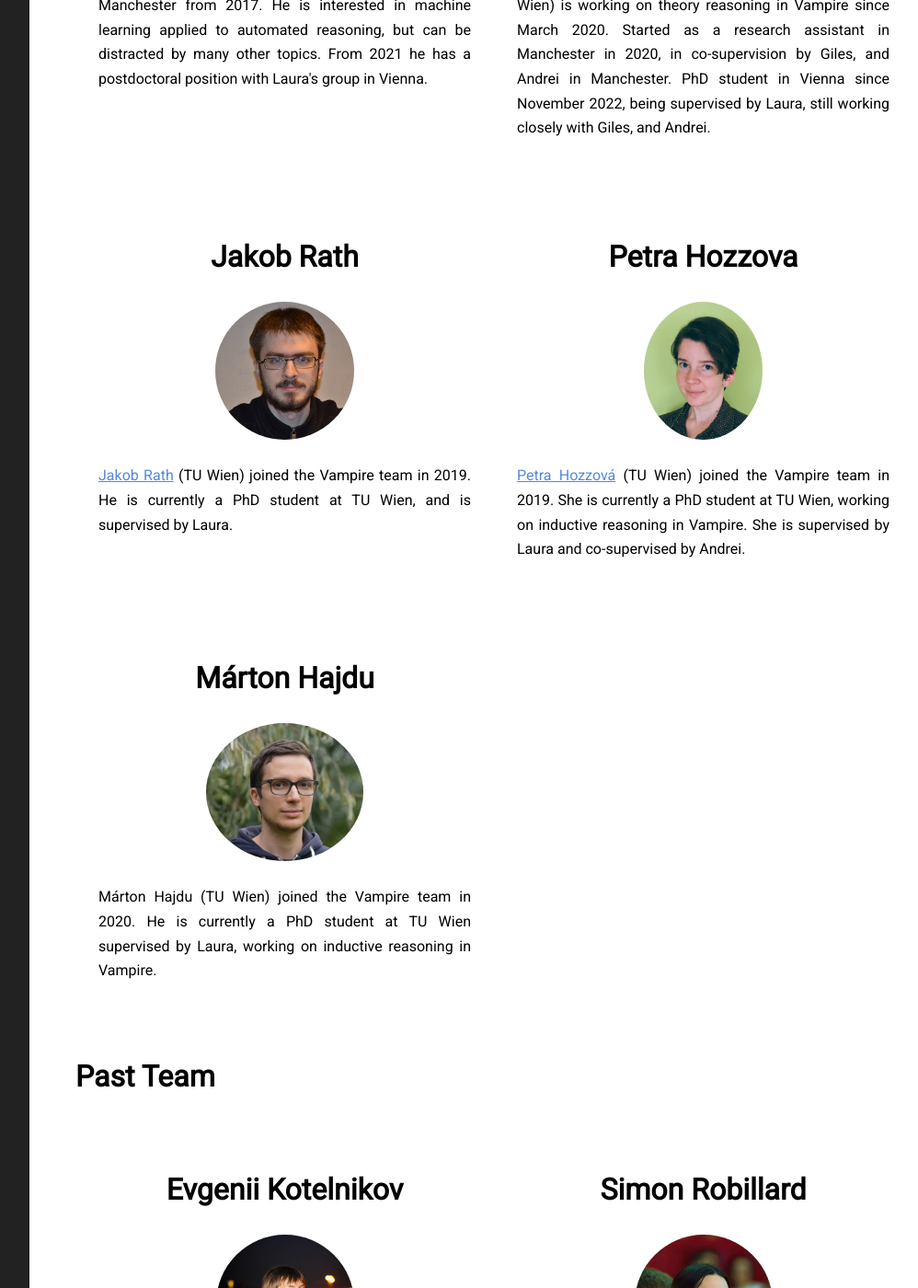
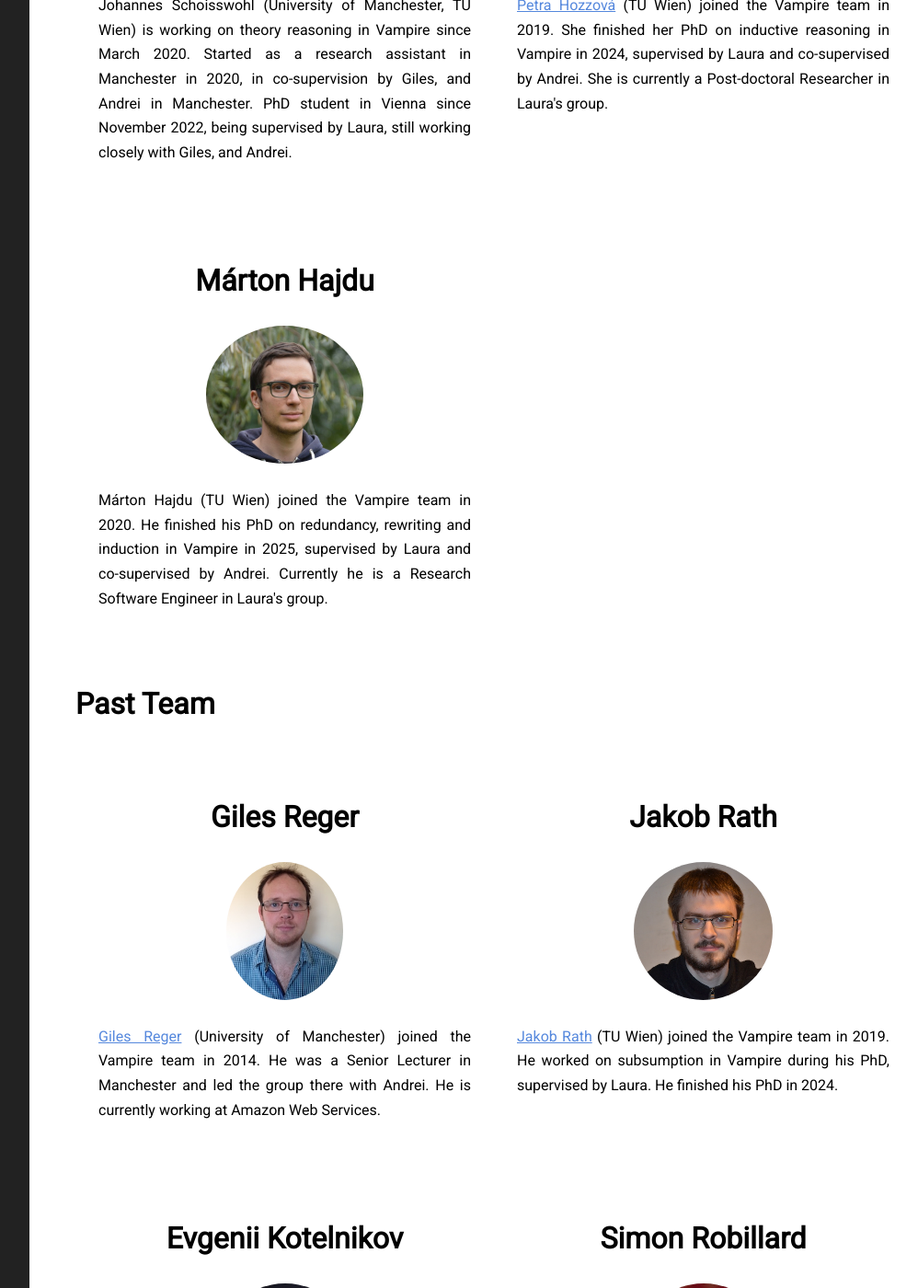
Before and after one commit to vprover/vprover.github.io, a Jekyll site: the page built from team.html, in a window 1280 px wide and 1400 px high, scrolled down 1651 px. Shown: the whole window at 92% size, without its empty margins (268-1266 px from the left). Built offline with Jekyll 4.4.1, drawn with Linux system fonts in a browser that asks for light colours; some of the changed text lies outside the part shown.

Commit message:
Revise team member bios and update roles
Updated team member details for Giles Reger, Petra Hozzova, and Márton Hajdu. Added new information about their current roles and PhD completion.

```diff
--- a/team.html
+++ b/team.html
@@ -26,15 +26,6 @@ He is also founder of the <a href="http://easychair.org/">EasyChair</a> conferen
 <img alt="Laura Kovács" src="/img/lkovacs.jpg">
 <p>
 {{ kovacs }} (TU Wien) joined the Vampire team in 2009 and began a large collaborative effort in applying Vampire to program analysis.
-</p>
-</li>
-
-<li class="bio">
-<h2>Giles Reger</h2>
-<img alt="Giles Reger" src="/img/giles.jpg">
-<p>
-{{ reger }} (University of Manchester) joined the Vampire team in 2014.
-He is currently a Senior Lecturer in Manchester and leads the group there with Andrei.
 </p>
 </li>
 
@@ -70,22 +61,13 @@ From 2021 he has a postdoctoral position with Laura's group in Vienna.
 </li>
 
 <li class=bio>
-    <h2>Jakob Rath</h2>
-    <img alt="Jakob Rath" src="/img/jrath.jpg">
-    <p>
-    {{ rath }} (TU Wien) joined the Vampire team in 2019.
-    He is currently a PhD student at TU Wien, and is supervised by Laura.
-    </p>
-</li>
-
-  <li class=bio>
-    <h2>Petra Hozzova</h2>
-    <img alt="Petra Hozzova" src="/img/phozzova.jpg">
-    <p>
-    {{ hozzova }} (TU Wien) joined the Vampire team in 2019.
-    She is currently a PhD student at TU Wien, working on inductive reasoning in Vampire.
-    She is supervised by Laura and co-supervised by Andrei.
-    </p>
+<h2>Petra Hozzova</h2>
+<img alt="Petra Hozzova" src="/img/phozzova.jpg">
+<p>
+{{ hozzova }} (TU Wien) joined the Vampire team in 2019.
+She finished her PhD on inductive reasoning in Vampire in 2024, supervised by Laura and co-supervised by Andrei.
+She is currently a Post-doctoral Researcher in Laura's group.
+</p>
 </li>
 
 <li class=bio>
@@ -93,13 +75,34 @@ From 2021 he has a postdoctoral position with Laura's group in Vienna.
 <img alt="Márton Hajdu" src="/img/mhajdu_small.jpg">
 <p>
 {{ hajdu }} (TU Wien) joined the Vampire team in 2020.
-He is currently a PhD student at TU Wien supervised by Laura, working on inductive reasoning in Vampire.
+He finished his PhD on redundancy, rewriting and induction in Vampire in 2025, supervised by Laura and co-supervised by Andrei.
+Currently he is a Research Software Engineer in Laura's group.
 </p>
 </li>
 
 </ul>
   <h2>Past Team</h2>
 <ul class="bio-list">
+
+<li class="bio">
+<h2>Giles Reger</h2>
+<img alt="Giles Reger" src="/img/giles.jpg">
+<p>
+{{ reger }} (University of Manchester) joined the Vampire team in 2014.
+He was a Senior Lecturer in Manchester and led the group there with Andrei.
+He is currently working at Amazon Web Services.
+</p>
+</li>
+
+<li class=bio>
+<h2>Jakob Rath</h2>
+<img alt="Jakob Rath" src="/img/jrath.jpg">
+<p>
+{{ rath }} (TU Wien) joined the Vampire team in 2019.
+He worked on subsumption in Vampire during his PhD, supervised by Laura. He finished his PhD in 2024.
+</p>
+</li>
+
 <li class="bio">
 <h2>Evgenii Kotelnikov</h2>
 <img alt="Evgenii Kotelnikov" src="/img/evgenii.jpg">
```
